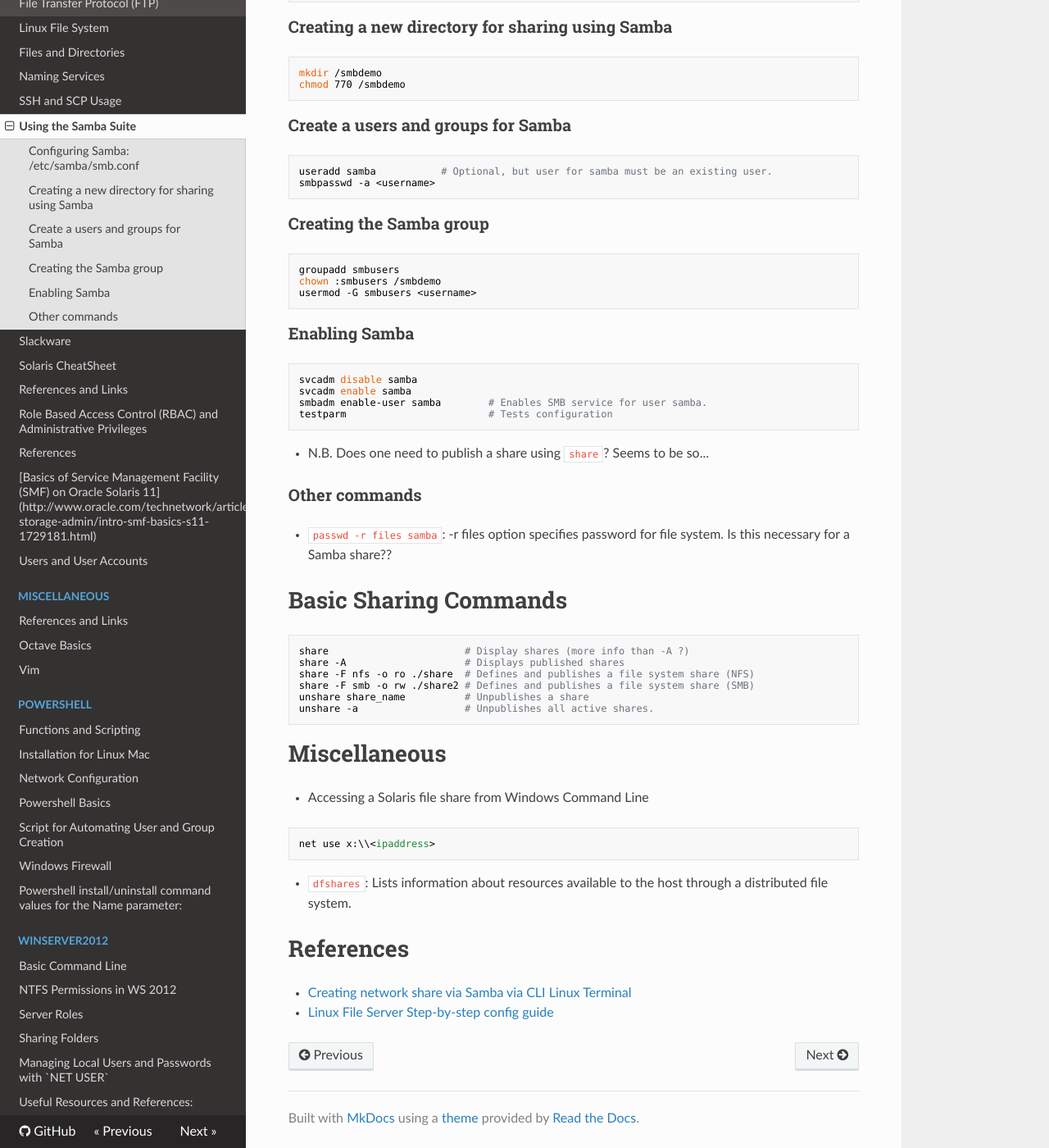
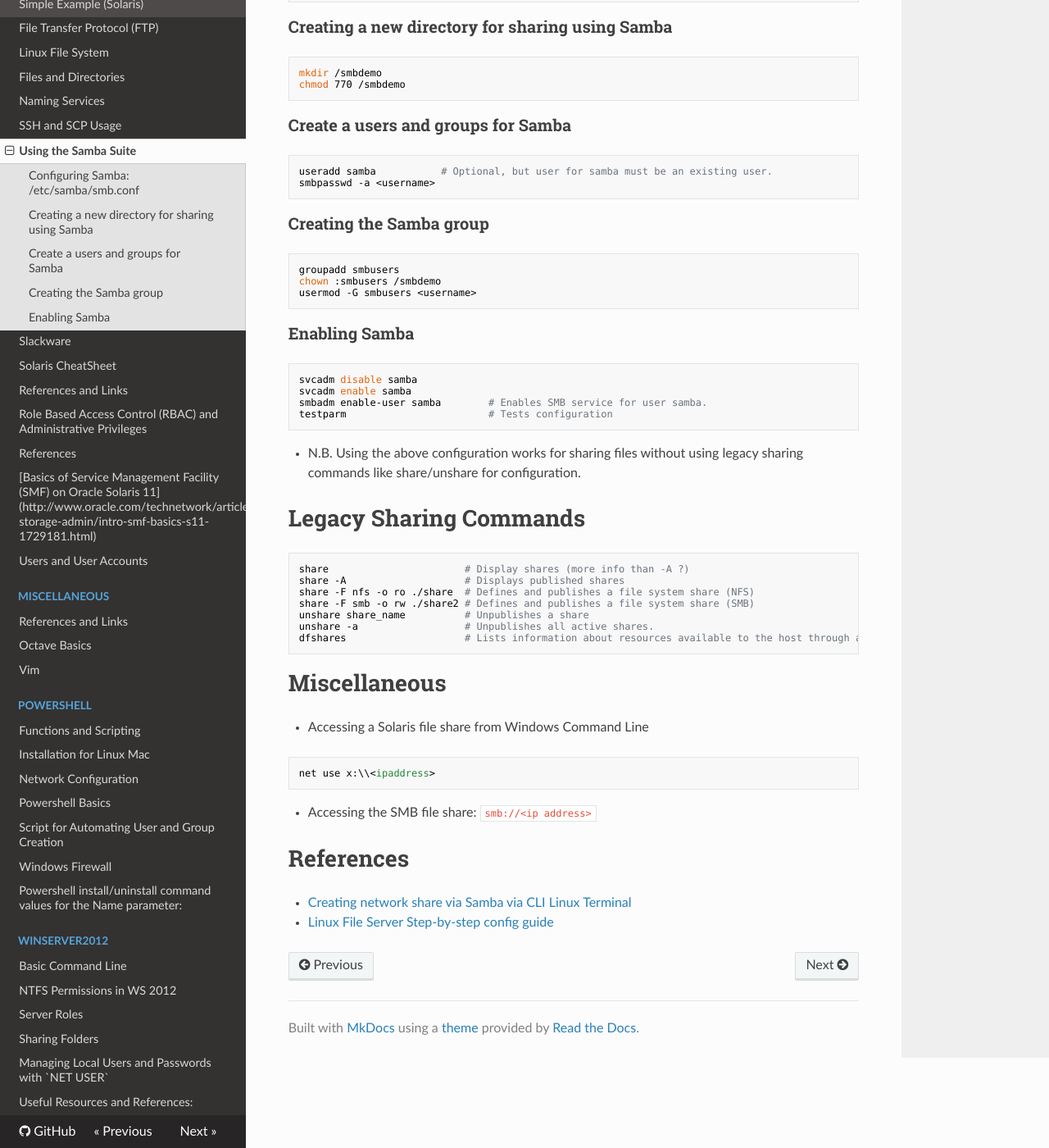
Before and after one commit to dotneko/dev-sysadmin, an MkDocs documentation site: the page built from docs/Linux-and-Unix/Sharing_Files_with_Samba.md, in a window 1280 px wide and 1400 px high, scrolled down 754 px. Shown: the whole window at 82% size. Built offline with MkDocs 1.6.1, drawn with Linux system fonts in a browser that asks for light colours; nearby versions of some CDN libraries.

Commit message:
Updated docs, remove legacy/unnecessary commands

````diff
--- a/docs/Linux-and-Unix/Sharing_Files_with_Samba.md
+++ b/docs/Linux-and-Unix/Sharing_Files_with_Samba.md
@@ -52,12 +52,9 @@
 smbadm enable-user samba        # Enables SMB service for user samba.
 testparm                        # Tests configuration
 ```
-- N.B. Does one need to publish a share using `share`? Seems to be so...
+- N.B. Using the above configuration works for sharing files without using legacy sharing commands like share/unshare for configuration.
 
-### Other commands
-- `passwd -r files samba`: -r files option specifies password for file system. Is this necessary for a Samba share??
-
-# Basic Sharing Commands
+# Legacy Sharing Commands
 ```
 share                       # Display shares (more info than -A ?)
 share -A                    # Displays published shares
@@ -65,6 +62,7 @@
 share -F smb -o rw ./share2 # Defines and publishes a file system share (SMB)
 unshare share_name          # Unpublishes a share
 unshare -a                  # Unpublishes all active shares.
+dfshares                    # Lists information about resources available to the host through a distributed file system.
 ```
 
 # Miscellaneous
@@ -72,7 +70,7 @@
 ```
 net use x:\\<ipaddress>
 ```
-- `dfshares`: Lists information about resources available to the host through a distributed file system.
+- Accessing the SMB file share: `smb://<ip address>`
 
 # References
 - [Creating network share via Samba via CLI Linux Terminal](https://help.ubuntu.com/community/How%20to%20Create%20a%20Network%20Share%20Via%20Samba%20Via%20CLI%20(Command-line%20interface/Linux%20Terminal)%20-%20Uncomplicated,%20Simple%20and%20Brief%20Way!)
````
